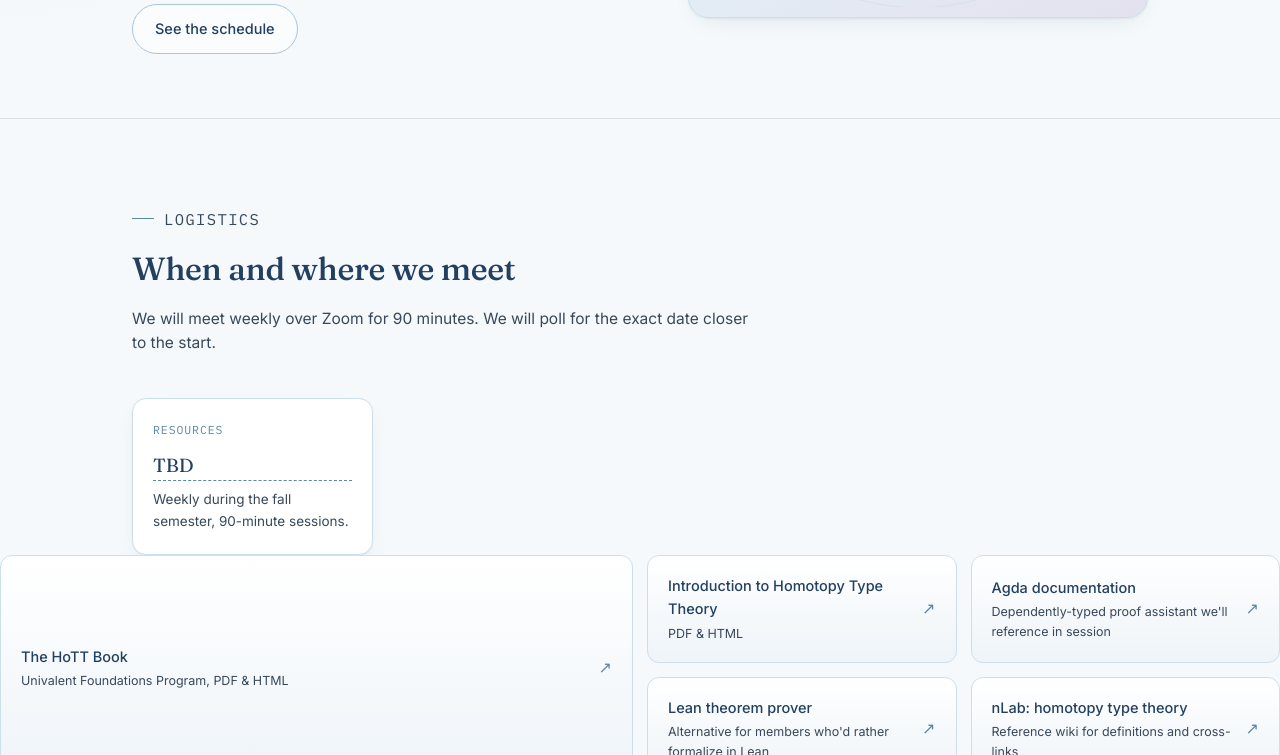
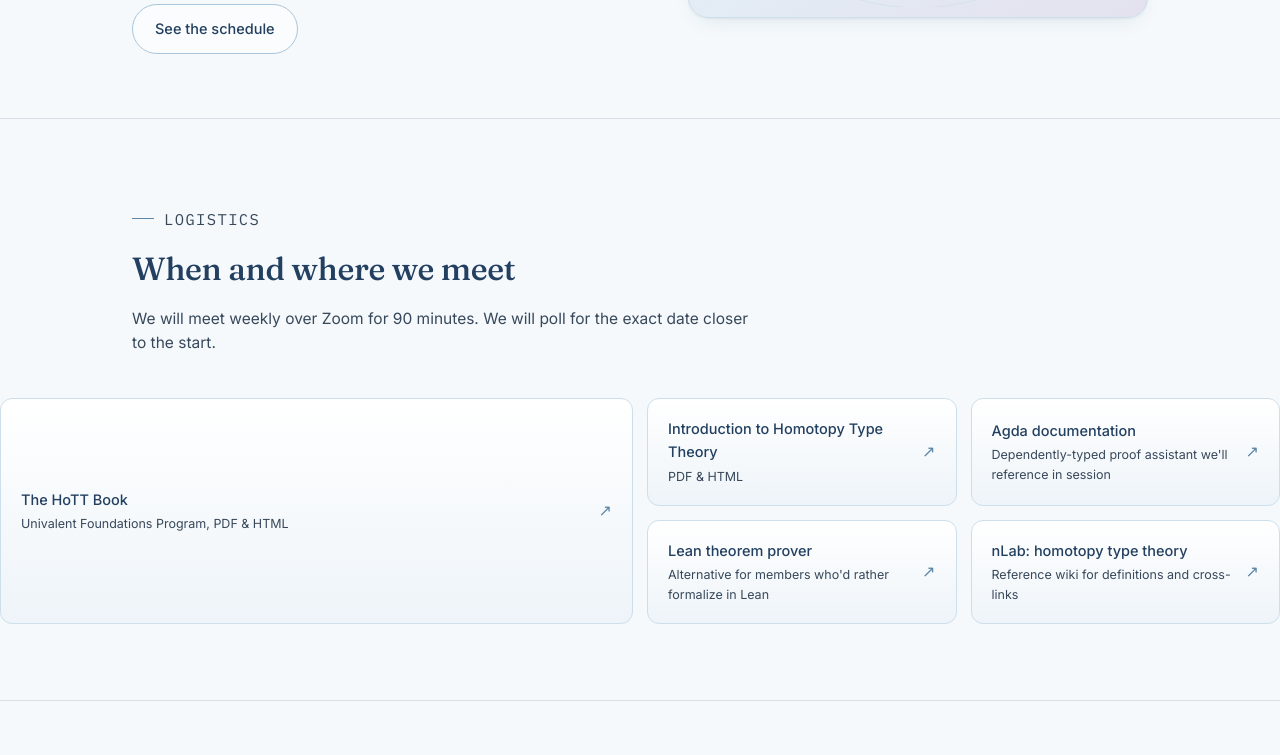
Before and after one commit to JamesSquires0/hott-reading-group-uga, a plain HTML site: page index.html in a window 1280 px wide. Shown: the part 483-1238 px from the top of the page. Drawn offline with Linux system fonts and the light colour scheme.

Commit message:
Update index.html

```diff
--- a/index.html
+++ b/index.html
@@ -331,13 +331,6 @@
         <h2>When and where we meet</h2>
         <p>We will meet weekly over Zoom for 90 minutes. We will poll for the exact date closer to the start.</p>
       </div>
-      <div class="cards">
-        <div class="card">
-          <div class="k">Resources</div>
-          <div class="v placeholder">TBD</div>
-          <div class="d">Weekly during the fall semester, 90-minute sessions.</div>
-        </div>
-      </div>
     </div>
       <div class="res-list">
         <a class="res-item" href="https://homotopytypetheory.org/book/" target="_blank" rel="noopener">
```
